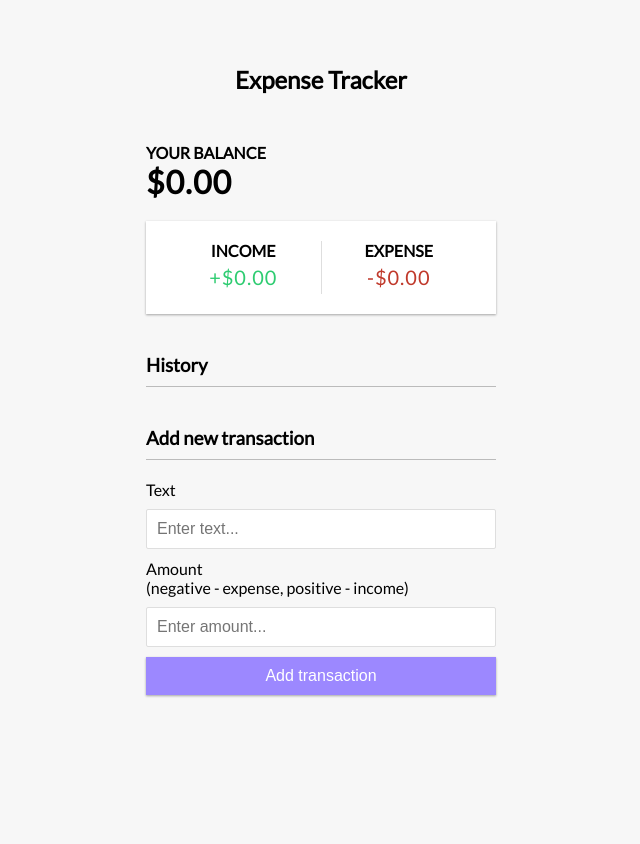
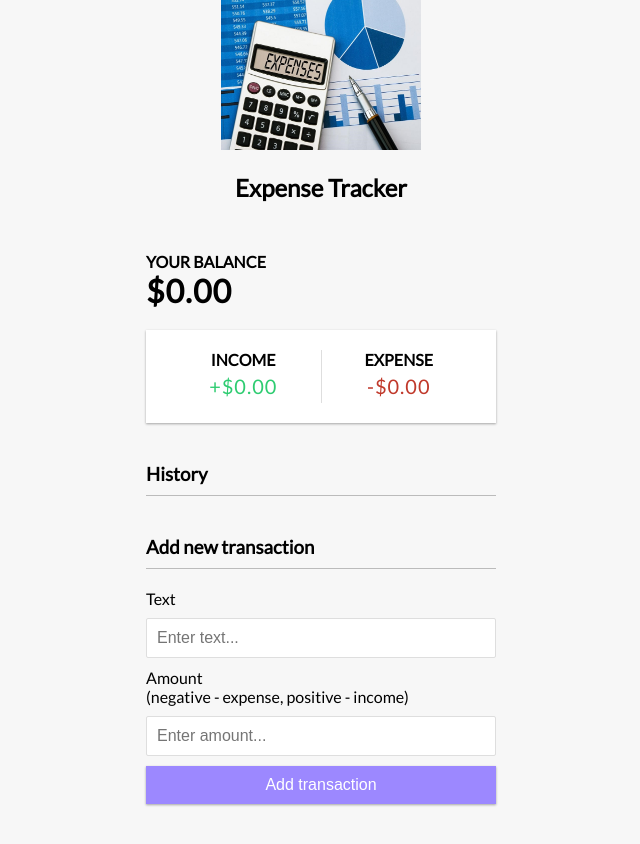
Before and after one commit to naila2311/lastcode, a plain HTML site: page index.html in a window 1280 px wide. Shown: the whole page, without its empty margins (319-959 px from the left). Before the commit the page ends 800 px from the top, so only its background shows below. Drawn offline with Linux system fonts and the light colour scheme; a script that the page names is missing.

Commit message:
Update index.html

```diff
--- a/index.html
+++ b/index.html
@@ -5,6 +5,7 @@
     <meta name="viewport" content="width=device-width, initial-scale=1.0" />
     <meta http-equiv="X-UA-Compatible" content="ie=edge" />
     <link rel="stylesheet" href="style.css" />
+    <div><img src="expensesimage.jpg" height="150" width="200"></div>
     <title>Expense Tracker</title>
   </head>
   <body>
```
